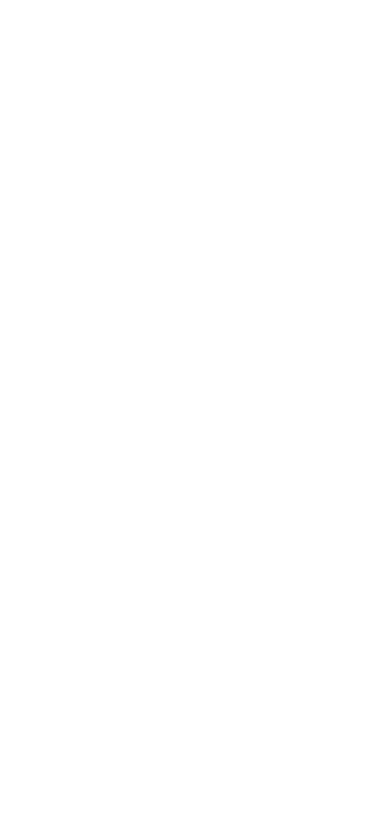
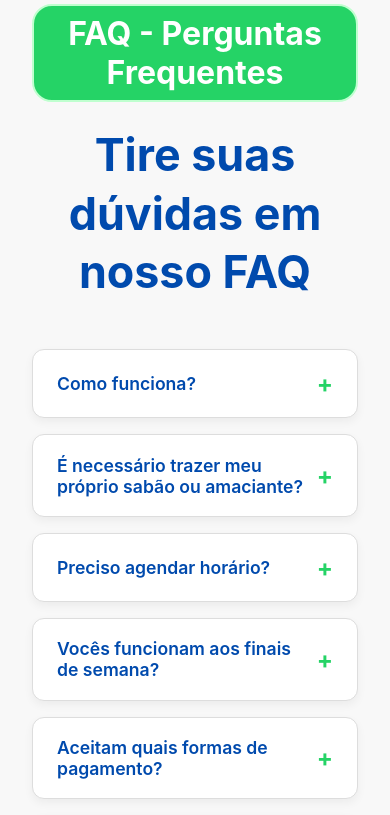
Before and after one commit to LaisCalderado/ecolavanderiaexpress, a React (Create React App) app: page / in a window 390 px wide. Shown: the part 6860-7675 px from the top of the page. Before the commit the page ends 6836 px from the top, so only its background shows below. Built offline with nearby package versions, Linux system fonts and the light colour scheme; the HTML template or start-up script is replaced by a standard one.

Commit message:
[FEAT] FAQ Comple

```diff
--- a/src/components/FAQ/faq.scss
+++ b/src/components/FAQ/faq.scss
@@ -1,11 +1,115 @@
-// faq.scss
-.faq-section {
+@import '../styles/variables.scss';
+
+.faq {
     padding: 4rem 2rem;
-    background: #fff;
+    background-color: #f8f8f8;
+    text-align: center;
+
+    &__subtitle {
+        font-size: 2.8rem;
+        margin-bottom: 3rem;
+        color: $azul-principal;
+        font-weight: bold;
+        line-height: 1.3;
+        max-width: 1500px;
+        margin-left: auto;
+        margin-right: auto;
+        text-align: center;
+    }
+
+    &__title {
+        font-size: 1.8rem;
+        border-radius: 20px;
+        background-color: $verde-principal;
+        color: #ffffff;
+        border: 2px solid $verde-claro;
+        margin: 0 auto 1.5rem auto;
+        padding: 0.5rem 1rem;
+        display: inline-block;
+        text-align: center;
+    }
+
+
+    &__list {
+        max-width: 800px;
+        margin: 0 auto;
+        text-align: left;
+    }
+
+    &__item {
+        background-color: #fff;
+        border: 1px solid #ddd;
+        border-radius: 12px;
+        margin-bottom: 1rem;
+        padding: 1.2rem 1.5rem;
+        cursor: pointer;
+        transition: all 0.3s ease;
+        box-shadow: 0 4px 10px rgba(0, 0, 0, 0.05);
+
+        &:hover {
+            border-color: $verde-principal;
+            background-color: lighten($verde-principal, 45%);
+        }
+
+        &.active {
+            border-color: $verde-principal;
+            background-color: lighten($verde-principal, 45%);
+        }
+    }
+
+    &__question {
+        font-size: 1.2rem;
+        font-weight: 600;
+        color: $azul-principal;
+        display: flex;
+        justify-content: space-between;
+        align-items: center;
+
+        &::after {
+            content: '+';
+            font-weight: bold;
+            font-size: 1.5rem;
+            color: $verde-principal;
+            transition: transform 0.3s ease;
+        }
+    }
+
+    &__item.active &__question::after {
+        content: '-';
+        transform: rotate(180deg);
+    }
+
+    &__answer {
+        margin-top: 1rem;
+        font-size: 1rem;
+        color: #444;
+        line-height: 1.6;
+        animation: fadeIn 0.3s ease-in-out;
+    }
+
+    @keyframes fadeIn {
+        from {
+            opacity: 0;
+            transform: translateY(-5px);
+        }
+
+        to {
+            opacity: 1;
+            transform: translateY(0);
+        }
+    }
+
+    @media (max-width: 768px) {
+        &__title {
+            font-size: 2rem;
+        }
+
+        &__question {
+            font-size: 1.1rem;
+        }
+
+        &__answer {
+            font-size: 0.95rem;
+        }
+    }
 }
-
-.faq-item {
-    margin-bottom: 1rem;
-    border-bottom: 1px solid #ddd;
-    padding-bottom: 1rem;
-}
--- a/src/components/FAQ/index.tsx
+++ b/src/components/FAQ/index.tsx
@@ -1,10 +1,33 @@
-import React from 'react';
+import React, { useState } from 'react';
+import { faqData } from '../data/faqData';
 import './faq.scss';
 
+
 export default function Faq() {
+  const [openIndex, setOpenIndex] = useState<number | null>(null);
+
+  const toggleFaq = (index: number) => {
+    setOpenIndex(openIndex === index ? null : index);
+  };
+
   return (
-    <div>
-
-    </div>
+    <section className="faq" id="faq">
+      <h2 className="faq__title">FAQ - Perguntas Frequentes</h2>
+      <p className="faq__subtitle">Tire suas dúvidas em nosso FAQ</p>
+      <div className="faq__list">
+        {faqData.map((item, index) => (
+          <div
+            key={index}
+            className={`faq__item ${openIndex === index ? 'active' : ''}`}
+            onClick={() => toggleFaq(index)}
+          >
+            <div className="faq__question">{item.question}</div>
+            {openIndex === index && (
+              <div className="faq__answer">{item.answer}</div>
+            )}
+          </div>
+        ))}
+      </div>
+    </section>
   );
 }
```
Also changed, not shown: src/components/AccordionItem/index.tsx (added, +29 -0 lines).
